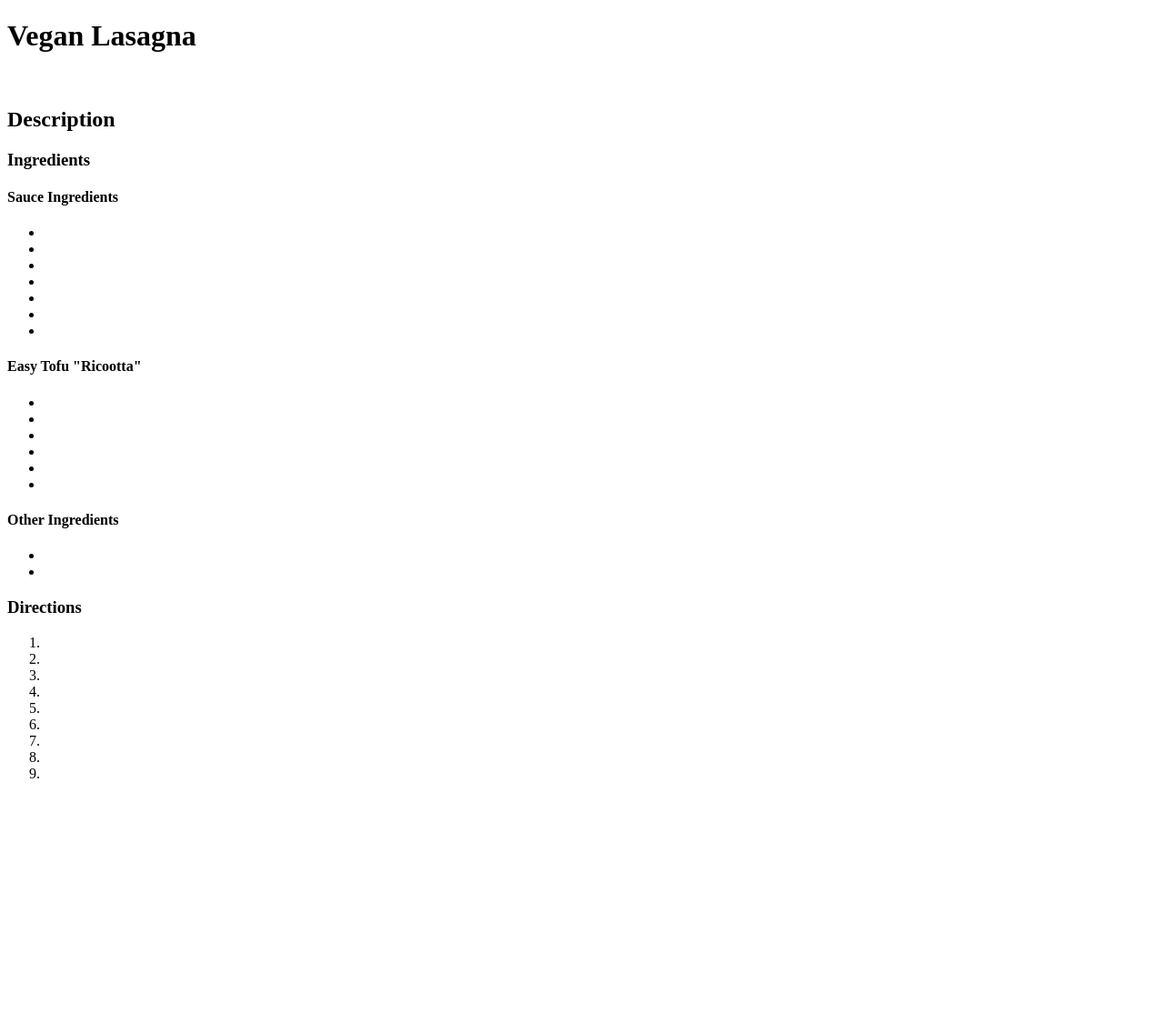
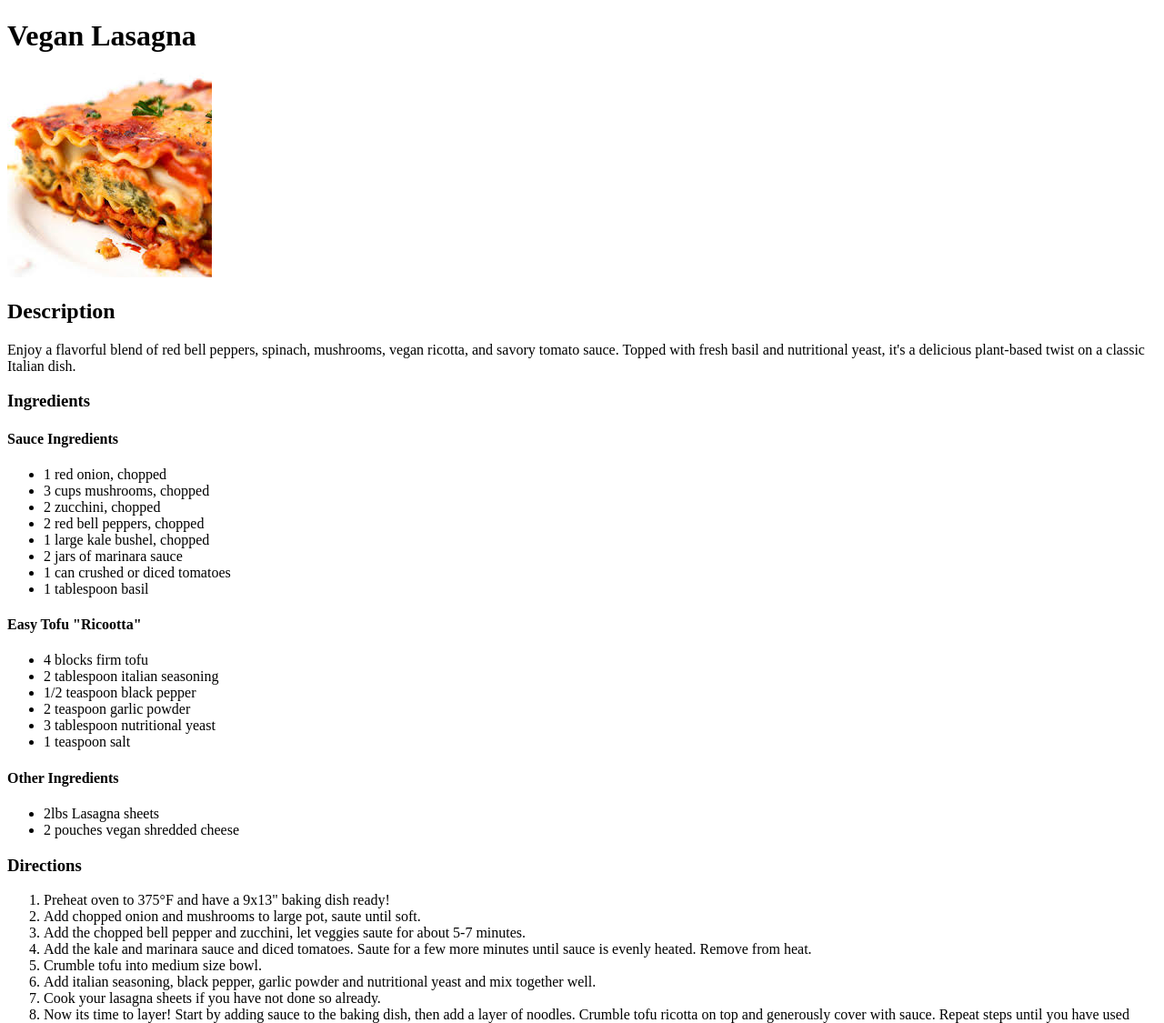
Before and after one commit to jnam1991/odin-recipes, a plain HTML site: page recipes/v-lasagna.html in a window 1280 px wide. Shown: the top 1125 px of the page at 91% size. Before the commit the page ends 876 px from the top, so only its background shows below. Drawn offline with Linux system fonts and the light colour scheme.

Commit message:
Add lasagna image and finished content

```diff
--- a/recipes/v-lasagna.html
+++ b/recipes/v-lasagna.html
@@ -15,11 +15,11 @@
 
         <h1>Vegan Lasagna</h1>
 
-        <img>
+        <img src="../img/v-lasagna-img.jpg" alt="a close up of lasagna" height="225" width="225">
 
         <h2>Description</h2>
 
-        <p></p>
+        <p>Enjoy a flavorful blend of red bell peppers, spinach, mushrooms, vegan ricotta, and savory tomato sauce. Topped with fresh basil and nutritional yeast, it's a delicious plant-based twist on a classic Italian dish.</p>
 
         <h3>Ingredients</h3>
 
@@ -27,13 +27,14 @@
 
         <ul>
 
-            <li></li>
-            <li></li>
-            <li></li>
-            <li></li>
-            <li></li>
-            <li></li>
-            <li></li>
+            <li>1 red onion, chopped</li>
+            <li>3 cups mushrooms, chopped</li>
+            <li>2 zucchini, chopped</li>
+            <li>2 red bell peppers, chopped</li>
+            <li>1 large kale bushel, chopped</li>
+            <li>2 jars of marinara sauce</li>
+            <li>1 can crushed or diced tomatoes</li>
+            <li>1 tablespoon basil</li>
 
         </ul>
 
@@ -41,12 +42,12 @@
 
         <ul>
 
-            <li></li>
-            <li></li>
-            <li></li>
-            <li></li>
-            <li></li>
-            <li></li>
+            <li>4 blocks firm tofu</li>
+            <li>2 tablespoon italian seasoning</li>
+            <li>1/2 teaspoon black pepper</li>
+            <li>2 teaspoon garlic powder</li>
+            <li>3 tablespoon nutritional yeast</li>
+            <li>1 teaspoon salt</li>
 
         </ul>
 
@@ -54,8 +55,8 @@
 
         <ul>
 
-            <li></li>
-            <li></li>
+            <li>2lbs Lasagna sheets</li>
+            <li>2 pouches vegan shredded cheese</li>
 
         </ul>
 
@@ -63,15 +64,15 @@
 
         <ol>
 
-            <li></li>
-            <li></li>
-            <li></li>
-            <li></li>
-            <li></li>
-            <li></li>
-            <li></li>
-            <li></li>
-            <li></li>
+            <li>Preheat oven to 375&deg;F and have a 9x13" baking dish ready!</li>
+            <li>Add chopped onion and mushrooms to large pot, saute until soft.</li>
+            <li>Add the chopped bell pepper and zucchini, let veggies saute for about 5-7 minutes.</li>
+            <li>Add the kale and marinara sauce and diced tomatoes. Saute for a few more minutes until sauce is evenly heated. Remove from heat.</li>
+            <li>Crumble tofu into medium size bowl.</li>
+            <li>Add italian seasoning, black pepper, garlic powder and nutritional yeast and mix together well.</li>
+            <li>Cook your lasagna sheets if you have not done so already.</li>
+            <li>Now its time to layer! Start by adding sauce to the baking dish, then add a layer of noodles. Crumble tofu ricotta on top and generously cover with sauce. Repeat steps until you have used everything. When you come to the last noodle layer, cover with remaining tofu and sauce and place vegan cheese on top - sprinkle on some nutritional yeast and basil.</li>
+            <li>Bake for about 45 minutes. Serve hot or cold!</li>
 
         </ol>
 
```
